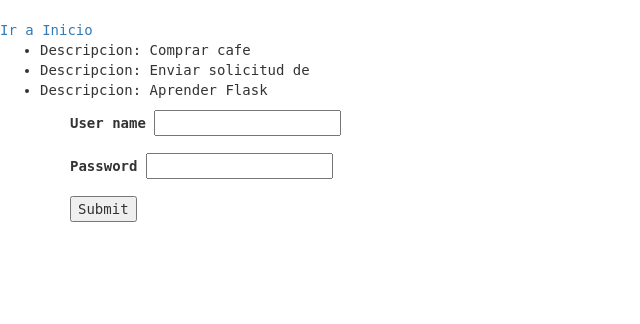
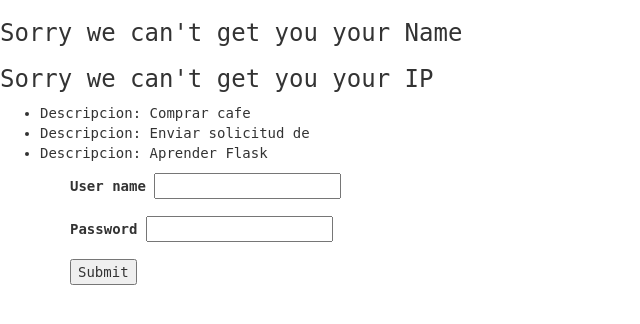
Before and after one commit to martinmendozadev/to-do-list, a Flask app: page /hello in a window 1280 px wide. Shown: the part 52-376 px from the top of the page, without its empty margins (0-640 px from the left). Run offline with Flask 2, Linux system fonts and the light colour scheme; some libraries are stand-ins or nearby versions.

Commit message:
Inicio de migracion de Flask

```diff
--- a/main.py
+++ b/main.py
@@ -1,4 +1,4 @@
-from flask import Flask, request, make_response, redirect, render_template, session
+from flask import Flask, request, make_response, redirect, render_template, session, url_for
 from flask_bootstrap import Bootstrap
 from wtforms import Form, StringField, SubmitField, PasswordField
 from wtforms.validators import DataRequired
@@ -39,16 +39,24 @@ def index():
     return response
 
 
-@app.route('/hello')
+@app.route('/hello', methods=['GET', 'POST'])
 def hello():
     user_ip = session.get('user_ip')
+    username = session.get('username')
     login_form = LoginForm()
 
     context = {
          'user_ip' : user_ip,
          'TODOS' : TODOS,
-         'login_form' : login_form
+         'login_form' : login_form,
+         'username' : username
     }
+
+    if login_form.validate():
+        username = login_form.username.data
+        session['username'] = username
+
+        return redirect(url_for('indexs'))
 
     return render_template('hello.html', **context)
 
--- a/templates/hello.html
+++ b/templates/hello.html
@@ -9,13 +9,25 @@
 
 
 {% block content %}
-    {% if user_ip %}
 
-        <h1>Hello, marttCode. Your IP is {{ user_ip }}</h1>
+    {% if username %}
+
+        <h1>Welcome, {{ username | capitalize }}</h1>
 
     {% else %}
 
-        <a href="{{ url_for('index') }}"> Ir a Inicio</a>
+        <h3>Sorry we can't get you your Name</h3>
+
+    {% endif %}
+
+
+    {% if user_ip %}
+
+        <h3>Your IP is {{ user_ip }}</h3>
+
+    {% else %}
+
+        <h3>Sorry we can't get you your IP</h3>
 
     {% endif %}
 
```
